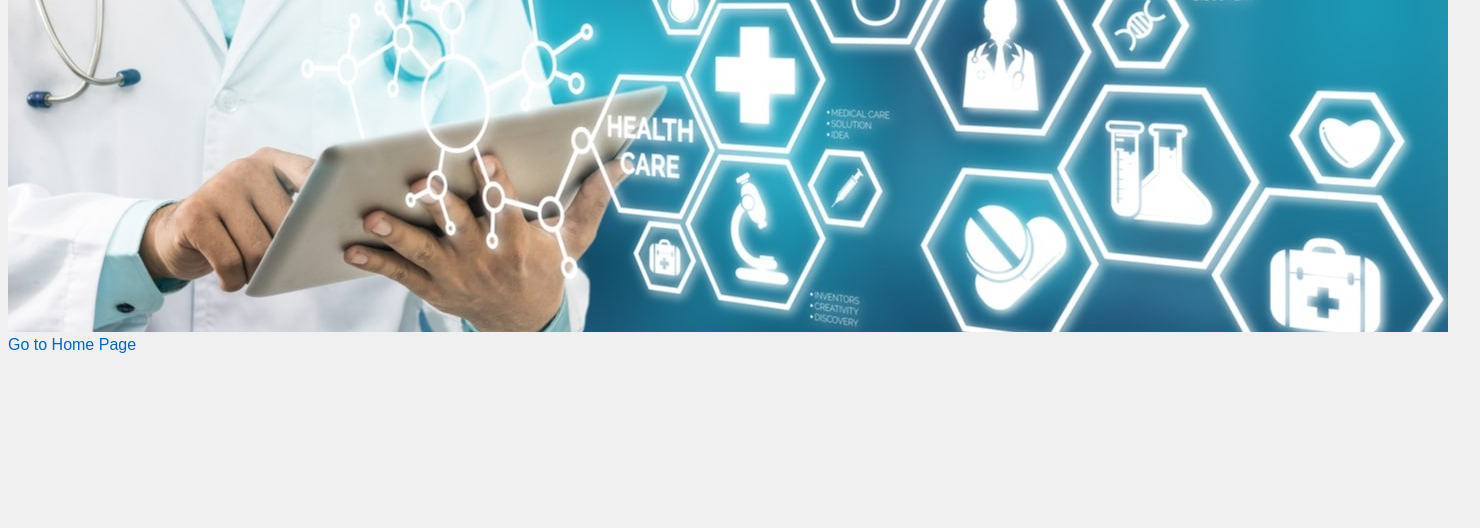
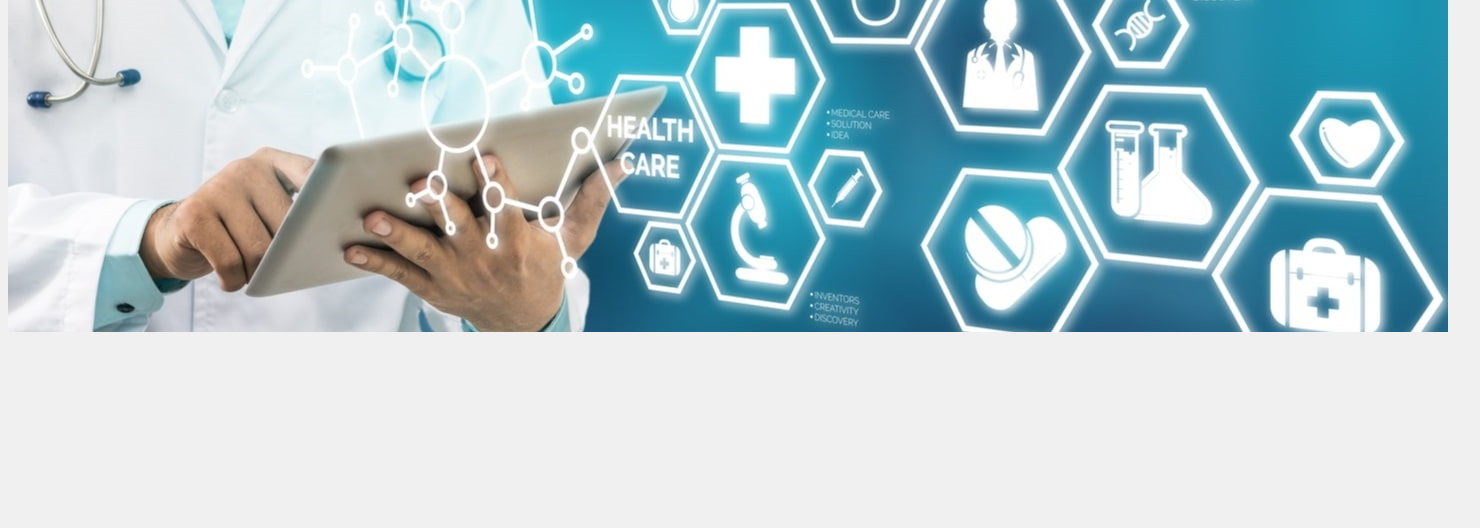
Before and after one commit to haszpe/Med_DB, a Django app: page / in a window 1480 px wide. Shown: the part 131-659 px from the top of the page. Run offline with Django 4.2, Linux system fonts and the light colour scheme.

Commit message:
Update first_page.html

```diff
--- a/medDB/templates/first_page.html
+++ b/medDB/templates/first_page.html
@@ -19,6 +19,5 @@
 </div>
 
     <img src="{% static 'images/first_page.jpg' %}" alt="Medical Research">
-    <a href="{% url 'home' %}">Go to Home Page</a>
 </body>
 </html>
```
